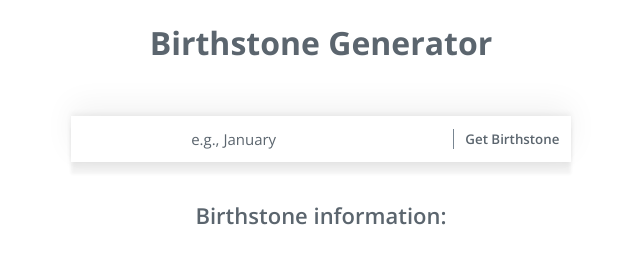
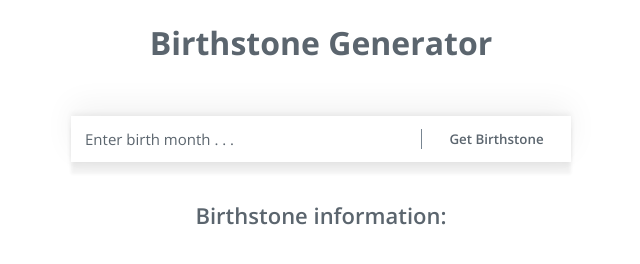
Before and after one commit to LeahLoeser/web-service-API, a website: page index.html in a window 1280 px wide. Shown: the whole page, without its empty margins (319-959 px from the left). Drawn offline with nearby package versions, Linux system fonts and the light colour scheme.

Commit message:
remove google font link

```diff
--- a/index.html
+++ b/index.html
@@ -9,24 +9,25 @@
     <link rel="stylesheet" href="./css/style.css">
 
     <!-- google fonts -->
-    <link rel="preconnect" href="https://fonts.googleapis.com">
+    <!-- <link rel="preconnect" href="https://fonts.googleapis.com">
     <link rel="preconnect" href="https://fonts.gstatic.com" crossorigin>
-    <link href="https://fonts.googleapis.com/css2?family=Inter+Tight:ital,wght@0,100;0,200;0,500;0,600;1,200;1,400&family=Inter:wght@200;300;400;500;600;700&family=Open+Sans:ital,wght@0,300;0,400;0,500;0,600;0,700;0,800;1,300&display=swap" rel="stylesheet">
+    <link href="https://fonts.googleapis.com/css2?family=Inter+Tight:ital,wght@0,100;0,200;0,500;0,600;1,200;1,400&family=Inter:wght@200;300;400;500;600;700&family=Open+Sans:ital,wght@0,300;0,400;0,500;0,600;0,700;0,800;1,300&display=swap" rel="stylesheet"> -->
 
     <title>Birthstone API</title>
 
 </head>
-<header>
-    <h1>Birthstone Generator</h1>
-</header>
+<body>
+    <header>
+        <h1>Birthstone Generator</h1>
+    </header>
+    <section className="search-section">
+        <div id="inputContainer">
+            <!-- <label for="inputMonth">Enter birth month:</label> -->
+            <input type="text" id="inputMonth" placeholder="Enter birth month . . .">
+            <button onclick="getStoned()">Get Birthstone</button>
+        </div>
+    </section>
 
-<body>
-
-    <div id="inputContainer">
-        <label for="inputMonth">Enter birth month:</label>
-        <input type="text" id="inputMonth" placeholder="e.g., January">
-        <button onclick="getStoned()">Get Birthstone</button>
-    </div>
 
     <div id="birthstoneContainer">
         <h2>Birthstone information:</h2>
```
